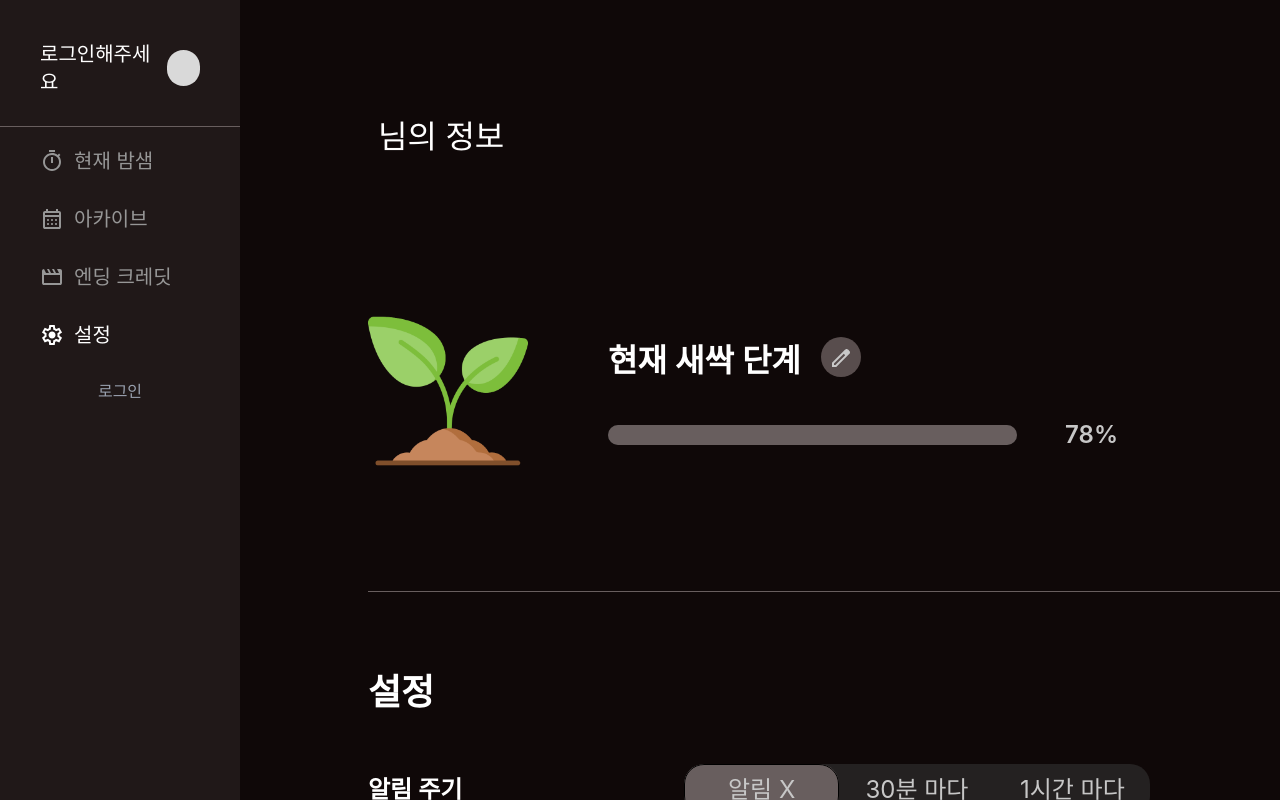
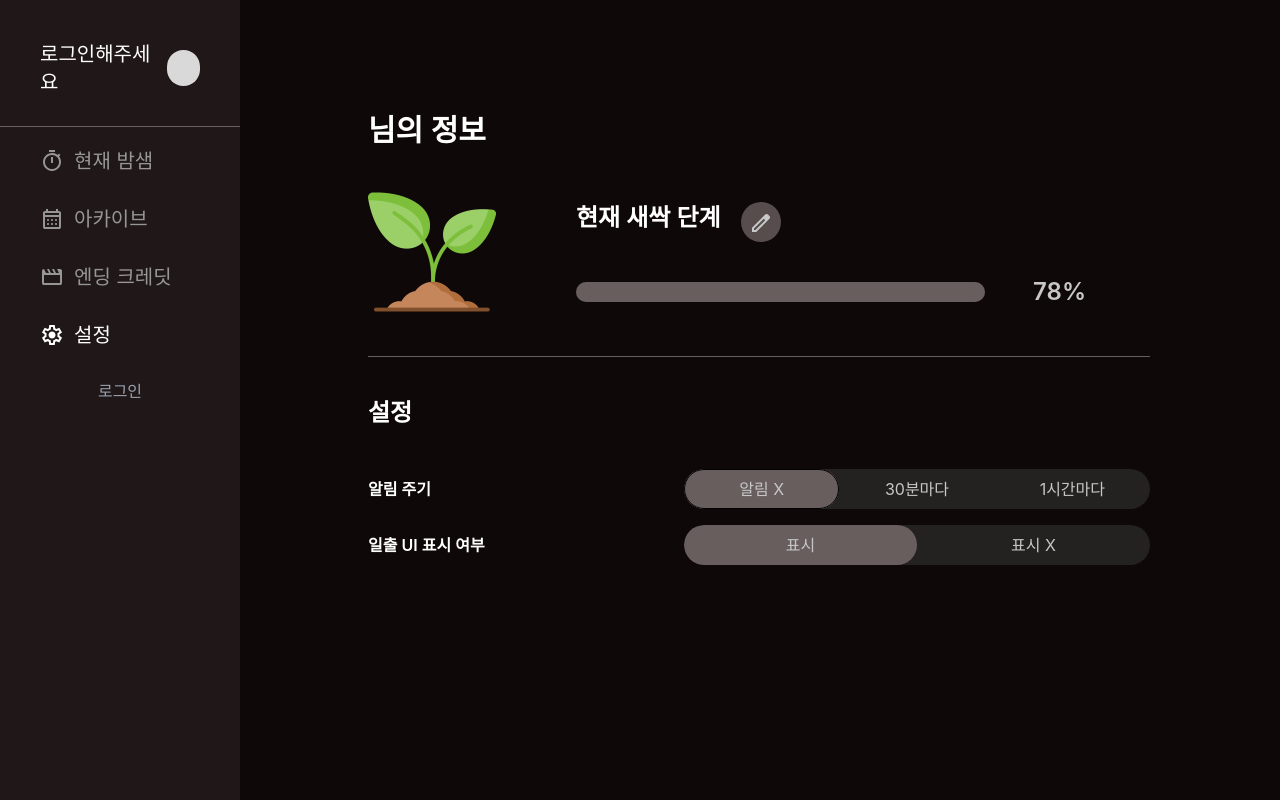
Before and after one commit to alexander050211/yellow-headed-blackbird-frontend, a React (Vite) app: page /settings in a window 1280 px wide. Built offline with nearby package versions, Linux system fonts and the light colour scheme.

Commit message:
archive. calendar 정상화

```diff
--- a/src/components/sidebar.tsx
+++ b/src/components/sidebar.tsx
@@ -26,7 +26,7 @@ export const Sidebar = () => {
   }, []);
 
   return (
-    <div className="w-[280px] h-full py-5 bg-[#201818] shadow-[4px_4px_4px_0px_rgba(0,0,0,0.08)] inline-flex flex-col justify-start items-center gap-2.5">
+    <div className="w-[280px] min-h-max py-5 bg-[#201818] inline-flex flex-col justify-start items-center gap-2.5">
       {/* Profile */}
       <Link
         to={'/settings'}
--- a/src/components/subtask.tsx
+++ b/src/components/subtask.tsx
@@ -30,7 +30,7 @@ export const Subtask: React.FC<SubtaskProps> = ({
   return (
     <button
       onClick={onClick1}
-      className="w-[640px] px-10 py-5 bg-[#242121] rounded-[30px] outline outline-1 outline-[#584d4d] inline-flex justify-start items-center"
+      className="w-[640px] px-4 py-2 bg-[#242121] rounded-xl outline-1 outline-[#584d4d] inline-flex justify-start items-center"
     >
       <div className="w-[560px] flex justify-start items-center gap-5">
         <div className="inline-flex flex-col justify-start items-start gap-2.5">
@@ -47,11 +47,11 @@ export const Subtask: React.FC<SubtaskProps> = ({
                 />
               </button>
             )}
-            <div className="w-[442px] flex-1 inline-flex flex-col justify-start items-start gap-2.5">
-              <div className="w-[442px] h-[34px] text-start text-white text-[28px] font-normal font-['Inter'] truncate">
+            <div className="flex-1 inline-flex flex-col justify-start items-start">
+              <div className="text-start text-white text-lg font-normal font-['Inter'] truncate">
                 {title}
               </div>
-              <div className="w-[442px] h-[23px] text-start text-[#c7c7c7] text-base font-normal font-['Istok_Web'] truncate">
+              <div className="text-start text-[#c7c7c7] font-['Istok_Web'] truncate">
                 {content}
               </div>
             </div>
--- a/src/pages/settings.tsx
+++ b/src/pages/settings.tsx
@@ -22,28 +22,23 @@ export const Settings = () => {
   const [showSunrise, setShowSunrise] = useState(true);
 
   return (
-    <div className="w-full h-screen flex flex-row">
+    <div className="w-full min-h-screen flex flex-row overflow-hidden">
       <Sidebar />
-      <div className="w-[1640px] h-screen relative bg-[#0f0808] overflow-hidden">
-        <div className="w-[1640px] h-[1079px] pl-32 pr-[280px] py-28 top-[1px] absolute inline-flex flex-col justify-start items-start gap-[120px] overflow-hidden">
+      <div className="w-full max-h-screen relative bg-[#0f0808] text-white">
+        <div className="pl-32 p-28 absolute inline-flex flex-col justify-start items-start gap-10">
           {/* Name */}
-          <div className="h-[58px] flex flex-col justify-between items-start">
+          <div className="flex flex-col justify-between items-start">
             <div className="inline-flex justify-center items-center gap-2.5">
-              <div className="justify-start text-white text-5xl font-semibold font-['Inter']">
-                {userInfo.nickname}
-              </div>
-              <div className="justify-start text-white text-[32px] font-medium font-['Inter']">
-                님의 정보
-              </div>
+              <h1>{userInfo.nickname}님의 정보</h1>
             </div>
           </div>
-          <div className="self-stretch flex flex-col justify-start items-start gap-[100px]">
+          <div className="self-stretch flex flex-col justify-start items-start gap-10">
             {/* Profile */}
-            <div className="w-[964px] h-[200px] inline-flex justify-start items-center gap-20">
-              <img className="w-40 h-40" src={Plant} />
-              <div className="w-[724px] h-[200px] inline-flex flex-col justify-center items-start gap-10">
+            <div className="inline-flex justify-start items-center gap-20">
+              <img className="w-32 h-32" src={Plant} />
+              <div className="inline-flex flex-col justify-center items-start gap-10">
                 <div className="inline-flex justify-start items-start gap-5">
-                  <div className="justify-start text-white text-[32px] font-semibold font-['Inter']">
+                  <div className="justify-start text-white text-2xl font-semibold">
                     현재 새싹 단계
                   </div>
                   <div className="w-10 h-10 relative bg-[#584d4d] rounded-[32px] overflow-hidden">
@@ -64,21 +59,19 @@ export const Settings = () => {
             </div>
 
             {/* Settings */}
-            <div className="self-stretch flex flex-col justify-start items-start gap-20">
+            <div className="self-stretch flex flex-col justify-start items-start gap-10">
               {/* Divider */}
               <div className="self-stretch h-px bg-[#685e5e]"></div>
 
               {/* Settings */}
-              <div className="self-stretch flex flex-col justify-start items-start gap-[52px]">
-                <div className="inline-flex justify-start items-center gap-[352px]">
-                  <div className="justify-start text-white text-4xl font-semibold font-['Inter']">
-                    설정
-                  </div>
+              <div className="self-stretch flex flex-col justify-start items-start gap-10">
+                <div className="inline-flex justify-start items-center">
+                  <h2>설정</h2>
                 </div>
-                <div className="flex flex-col justify-start items-start gap-9">
+                <div className="flex flex-col justify-start items-start gap-4">
                   {/* Alarm Interval */}
-                  <div className="w-[782px] inline-flex justify-between items-center">
-                    <div className="justify-start text-white text-2xl font-semibold font-['Inter']">
+                  <div className="w-full inline-flex justify-between items-center">
+                    <div className="justify-start text-white font-semibold font-['Inter']">
                       알림 주기
                     </div>
                     <div className="w-[466px] bg-[#242121] rounded-[20px] flex justify-start items-center overflow-hidden">
@@ -86,9 +79,9 @@ export const Settings = () => {
                         onClick={() => {
                           setAlarmInterval(0);
                         }}
-                        className={`flex-1 px-5 py-2.5 ${alarmInterval === 0 ? 'bg-[#685e5e] rounded-[20px] outline-1 outline-offset-[-1px] outline-black' : ''} flex justify-center items-center gap-2.5`}
+                        className={`flex-1 px-3 py-2 ${alarmInterval === 0 ? 'bg-[#685e5e] rounded-[20px] outline-1 outline-offset-[-1px] outline-black' : ''} flex justify-center items-center cursor-pointer`}
                       >
-                        <div className="justify-start text-[#c7c7c7] text-2xl font-normal font-['Istok_Web']">
+                        <div className="justify-start text-[#c7c7c7]">
                           알림 X
                         </div>
                       </div>
@@ -96,20 +89,20 @@ export const Settings = () => {
                         onClick={() => {
                           setAlarmInterval(30);
                         }}
-                        className={`flex-1 px-5 py-2.5 ${alarmInterval === 30 ? 'bg-[#685e5e] rounded-[20px] outline-1 outline-offset-[-1px] outline-black' : ''} flex justify-center items-center gap-2.5`}
+                        className={`flex-1 px-3 py-2 ${alarmInterval === 30 ? 'bg-[#685e5e] rounded-[20px] outline-1 outline-offset-[-1px] outline-black' : ''} flex justify-center items-center cursor-pointer`}
                       >
-                        <div className="justify-start text-[#c7c7c7] text-2xl font-normal font-['Istok_Web']">
-                          30분 마다
+                        <div className="justify-start text-[#c7c7c7]">
+                          30분마다
                         </div>
                       </div>
                       <div
                         onClick={() => {
                           setAlarmInterval(60);
                         }}
-                        className={`flex-1 px-5 py-2.5 ${alarmInterval === 60 ? 'bg-[#685e5e] rounded-[20px] outline-1 outline-offset-[-1px] outline-black' : ''} flex justify-center items-center gap-2.5`}
+                        className={`flex-1 px-3 py-2 ${alarmInterval === 60 ? 'bg-[#685e5e] rounded-[20px] outline-1 outline-offset-[-1px] outline-black' : ''} flex justify-center items-center cursor-pointer`}
                       >
-                        <div className="justify-start text-[#c7c7c7] text-2xl font-normal font-['Istok_Web']">
-                          1시간 마다
+                        <div className="justify-start text-[#c7c7c7]">
+                          1시간마다
                         </div>
                       </div>
                     </div>
@@ -117,17 +110,17 @@ export const Settings = () => {
 
                   {/* Show Sunrise */}
                   <div className="w-[782px] inline-flex justify-between items-center">
-                    <div className="justify-start text-white text-2xl font-semibold font-['Inter']">
+                    <div className="justify-start text-white font-semibold font-['Inter']">
                       일출 UI 표시 여부
                     </div>
-                    <div className="w-[466px] h-[49px] bg-[#242121] rounded-[20px] flex justify-start items-center overflow-hidden">
+                    <div className="w-[466px] bg-[#242121] rounded-[20px] flex justify-start items-center overflow-hidden">
                       <div
                         onClick={() => {
                           setShowSunrise(true);
                         }}
-                        className={`flex-1 px-5 py-2.5 ${showSunrise ? 'bg-[#685e5e] rounded-[20px]' : ''} flex justify-center items-center gap-2.5`}
+                        className={`flex-1 px-3 py-2 ${showSunrise ? 'bg-[#685e5e] rounded-[20px]' : ''} flex justify-center items-center gap-2.5 cursor-pointer`}
                       >
-                        <div className="justify-start text-[#c7c7c7] text-2xl font-normal font-['Inter']">
+                        <div className="justify-start text-[#c7c7c7] font-normal font-['Inter']">
                           표시
                         </div>
                       </div>
@@ -135,9 +128,9 @@ export const Settings = () => {
                         onClick={() => {
                           setShowSunrise(false);
                         }}
-                        className={`flex-1 px-5 py-2.5 ${!showSunrise ? 'bg-[#685e5e] rounded-[20px]' : ''} flex justify-center items-center gap-2.5`}
+                        className={`flex-1 px-3 py-2 ${!showSunrise ? 'bg-[#685e5e] rounded-[20px]' : ''} flex justify-center items-center gap-2.5 cursor-pointer`}
                       >
-                        <div className="justify-start text-[#c7c7c7] text-2xl font-normal font-['Inter']">
+                        <div className="justify-start text-[#c7c7c7] font-normal font-['Inter']">
                           표시 X
                         </div>
                       </div>
```
Also changed, not shown: src/components/calendar.tsx (+30 -21 lines), src/pages/archive.tsx (+19 -32 lines).
